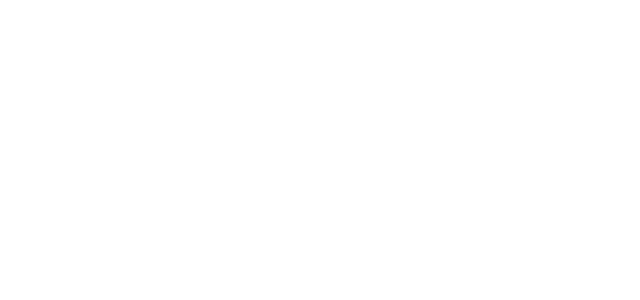
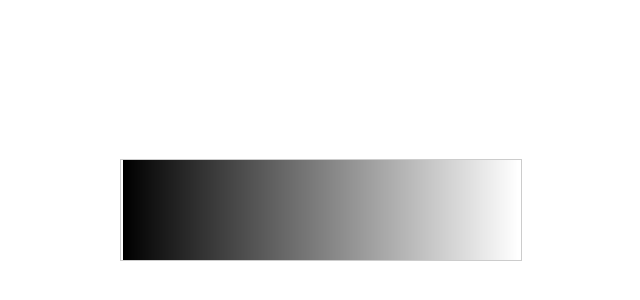
Before and after one commit to murilopereira006/movies-color-palet-picker-view, a React (Vite) app: page / in a window 1280 px wide. Shown: the part 190-490 px from the top of the page, without its empty margins (319-959 px from the left). Built offline with nearby package versions, Linux system fonts and the light colour scheme.

Commit message:
draft: aaaaaaaaa nothing works

```diff
--- a/src/App.jsx
+++ b/src/App.jsx
@@ -1,3 +1,4 @@
+import { useState } from 'react'
 import './App.css'
 import ColorsRetanguloDisplayer from "./components/ColorPaletPicker"
 
@@ -30,40 +31,21 @@
     "#fafafa", "#fbfbfb", "#fcfcfc", "#fdfdfd", "#fefefe", "#ffffff"
 ];
 
-let tempArray = []
-
 const renderRetanguloDisplay = (colorsArray) => {
     return <ColorsRetanguloDisplayer arrayOfColors={colorsArray} />
 }
 
-// const callRender = (bigColorsArray) => {
-//     let tempArray = []
-//     return bigColorsArray.map((color) => {
-//         tempArray.push(color)
-//         if (tempArray.length > 400) {
-//             console.log(tempArray.length)
-//             renderRetanguloDisplay(tempArray)
-//             tempArray = []
-//         }
-//     })
-// }
 
 function App() {
+    const [arraySegmentes, setArraySegmentes] = useState()
+
     return (
         <main className="card">
             {
-                // callRender(coresHex400)
-
-                coresHex400.map((color) => {
-                    tempArray.push(color)
-                    if (tempArray.length > 100) {
-                        console.log(tempArray.length)
-                        renderRetanguloDisplay(tempArray)
-                        tempArray = []
-                    }
-                })
+                // [...arraySegmentes].map((array) => {
+                renderRetanguloDisplay(coresHex400)
+                // })
             }
-
         </main>
     )
 }
```
